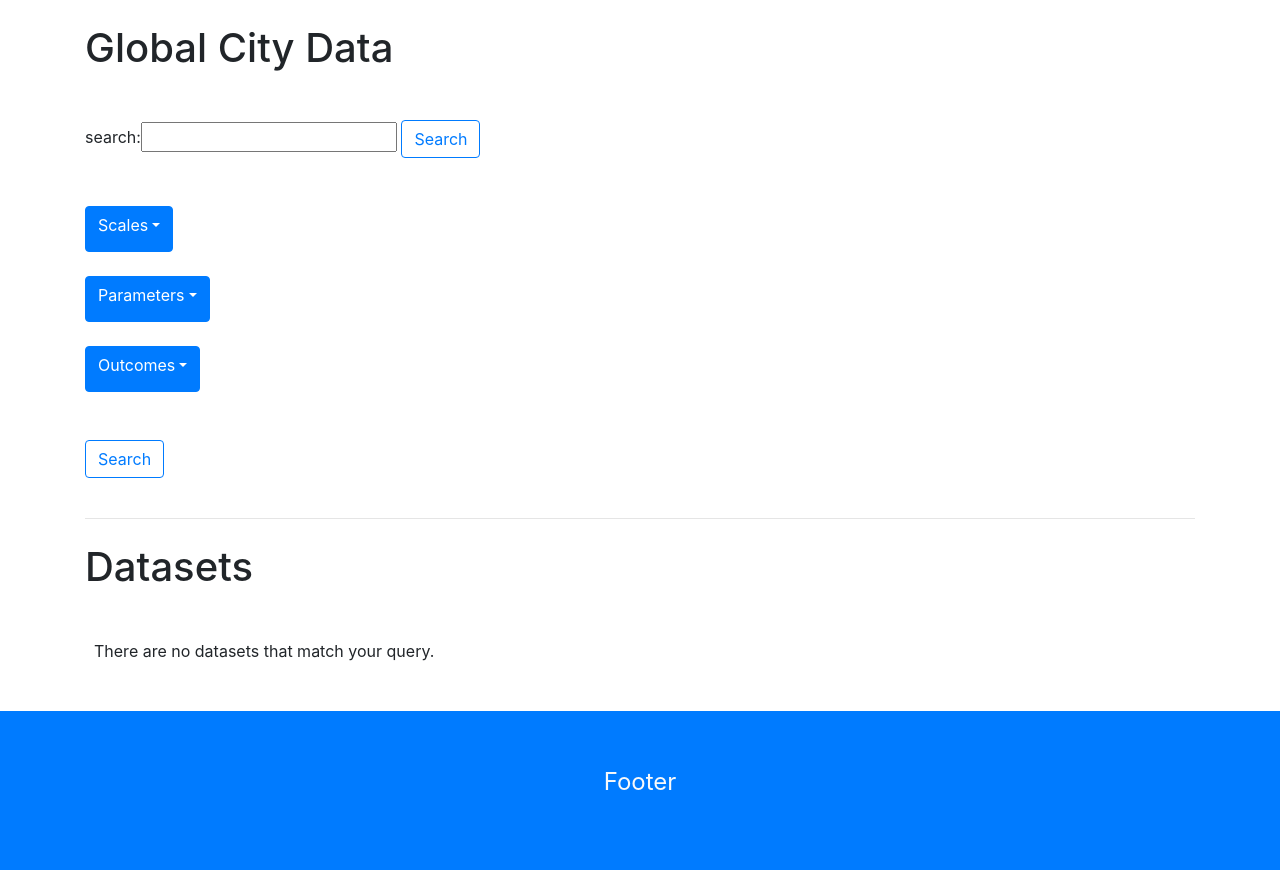
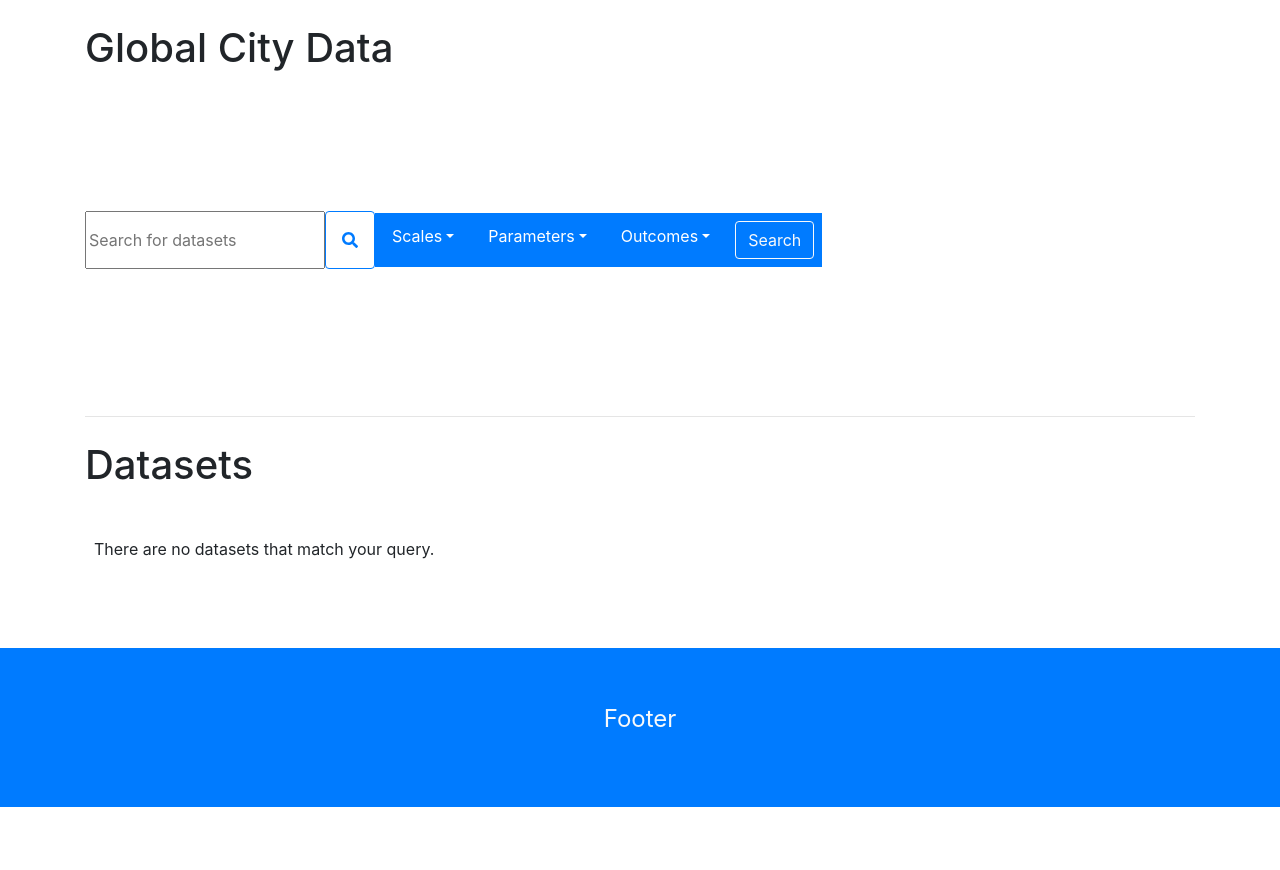
Before and after one commit to globalcitydata/globalcitydata-old-django, a Django app: page / in a window 1280 px wide. Shown: the part 56-926 px from the top of the page. After the commit the page ends 863 px from the top, so only its background shows below. Run offline with Django 3.2, Linux system fonts and the light colour scheme; data that the repository does not hold is empty; some libraries are stand-ins or nearby versions.

Commit message:
flexbox forms

```diff
--- a/data/forms.py
+++ b/data/forms.py
@@ -3,7 +3,8 @@ from .models import DataSet, Scale, Parameter, Outcome
 
 
 class SearchForm(forms.Form):
-    query = forms.CharField(label='search', max_length=50, required=False)
+    query = forms.CharField(label='search', max_length=50, required=False,
+                            widget=forms.TextInput(attrs={'placeholder': 'Search for datasets'}))
 
 
 class QueryForm(forms.ModelForm):
--- a/data/static/css/main.css
+++ b/data/static/css/main.css
@@ -3,9 +3,20 @@
   min-height: 75vh;
 }
 
-/* QueryForm Styles */
-.scales_test label {
-  color: red !important;;
+/* Home Styles */
+#filter {
+  min-height: 40vh;
+}
+
+/* QueryForm */
+#queryDropdowns .dropdown-menu ul {
+  list-style: none;
+  padding-left: 5% !important;
+}
+
+/* SearchForm */
+#searchForm input {
+  width: 15rem; !important;
 }
 
 /* Footer Styles */
--- a/data/templates/data/dataset/list.html
+++ b/data/templates/data/dataset/list.html
@@ -3,34 +3,37 @@
 {% block title %}Global City Data{% endblock %}
 
 {% block content %}
-  <h1 class="my-4">Global City Data</h1>
+  <h1 class="mt-4">Global City Data</h1>
+  <div class="d-flex flex-column flex-md-row align-items-start align-items-md-center" id="filter">
     {# Search Form #}
     <form method="post" id="searchForm">
       {% csrf_token %}
-    {{ searchForm }}
-    <input class="btn btn-outline-primary my-4" type="submit" name="search" value="Search">
+      <div class="input-group">
+        {{ searchForm.query }}
+        <div class="input-group-append">
+          <button type="submit" name="search" class="btn btn-outline-primary p-3"><i class="fa fa-search"></i></button>
+        </div>
+      </div>
     </form>
     {# Query Form #}
     <form method="post" id="queryForm">
       {% csrf_token %}
-    <div class="">
+      <div class="d-flex flex-column flex-md-row bg-primary">
         {% for field in queryForm %}
-{#         Show all fields #}
-        <div class="dropdown my-4">
-          <a href="#" class="btn btn-primary dropdown-toggle" role="button" id="dropdown{{ forloop.counter }}" data-toggle="dropdown"
+          <div class="dropdown align-self-start align-self-md-center" id="queryDropdowns">
+            <a href="#" class="btn btn-primary px-3 dropdown-toggle" role="button" id="dropdown{{ forloop.counter }}"
+               data-toggle="dropdown"
                aria-haspopup="true" aria-expanded="false"><label for="topic">{{ field.label }}</label></a>
             <div class="dropdown-menu" aria-labelledby="dropdown{{ forloop.counter }}">
               {{ field }}
             </div>
           </div>
-{#         Show errors #}
-        <div class="text-danger small">
-          {{ field.errors }}
-        </div>
         {% endfor %}
-      <input class="btn btn-outline-primary my-4" type="submit" value="Search" name="query">
+        <input class="btn btn-outline-light m-2" type="submit" value="Search" name="query">
       </div>
     </form>
+  </div>
+
   <hr>
   {# Datasets #}
   <section id="datasets">
@@ -53,17 +56,4 @@
     </div>
   </section>
 
-  <script>
-{#    scales = document.getElementById('div_id_scales');#}
-{#      labels = document.getElementsByTagName('label');#}
-{#      labels.classList.add('dropdown');#}
-{#      for (var i=0; i < labels.length; i++) {#}
-{#        #}
-{#      }#}
-{#    scales.classList.add('dropdown');#}
-{#    scales.classList.remove('form-group');#}
-{#    scales[0];#}
-{#  document.getElementsByClassName('form-control-label').classList.add('scales_test');#}
-  </script>
-
 {% endblock %}
```
Lines whose indentation alone changed are shown as unchanged.
